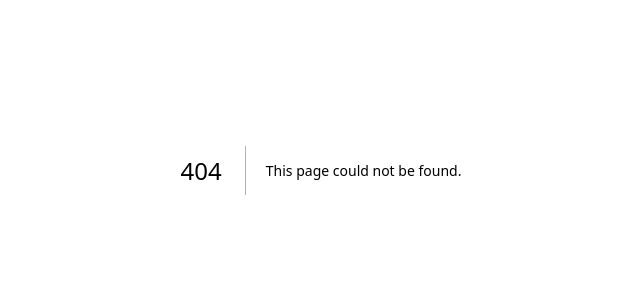
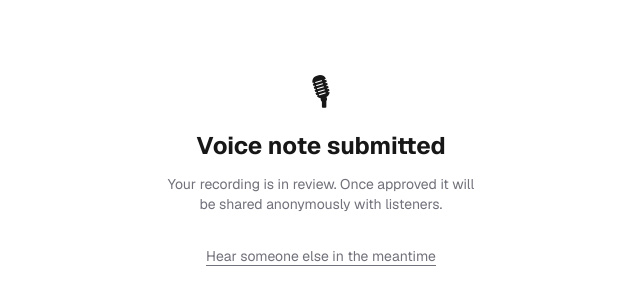
Before and after one commit to MutinyForGood/voice-exchange, a Next.js app: page /submit/done in a window 1280 px wide. Before the commit this address had no page. Shown: the part 230-530 px from the top of the page, without its empty margins (319-959 px from the left). Built offline with nearby package versions, Linux system fonts and the light colour scheme.

Commit message:
feat: add submission confirmation page

```diff
--- /dev/null
+++ b/app/submit/done/page.tsx
@@ -0,0 +1,20 @@
+import Link from 'next/link'
+
+export default function DonePage() {
+  return (
+    <main className="flex min-h-screen flex-col items-center justify-center px-4 text-center">
+      <div className="mb-4 text-4xl">🎙</div>
+      <h1 className="mb-3 text-2xl font-bold">Voice note submitted</h1>
+      <p className="mb-8 max-w-xs text-sm text-zinc-500">
+        Your recording is in review. Once approved it will be shared anonymously with
+        listeners.
+      </p>
+      <Link
+        href="/listen"
+        className="text-sm text-zinc-500 underline underline-offset-4 hover:text-zinc-900"
+      >
+        Hear someone else in the meantime
+      </Link>
+    </main>
+  )
+}
```
